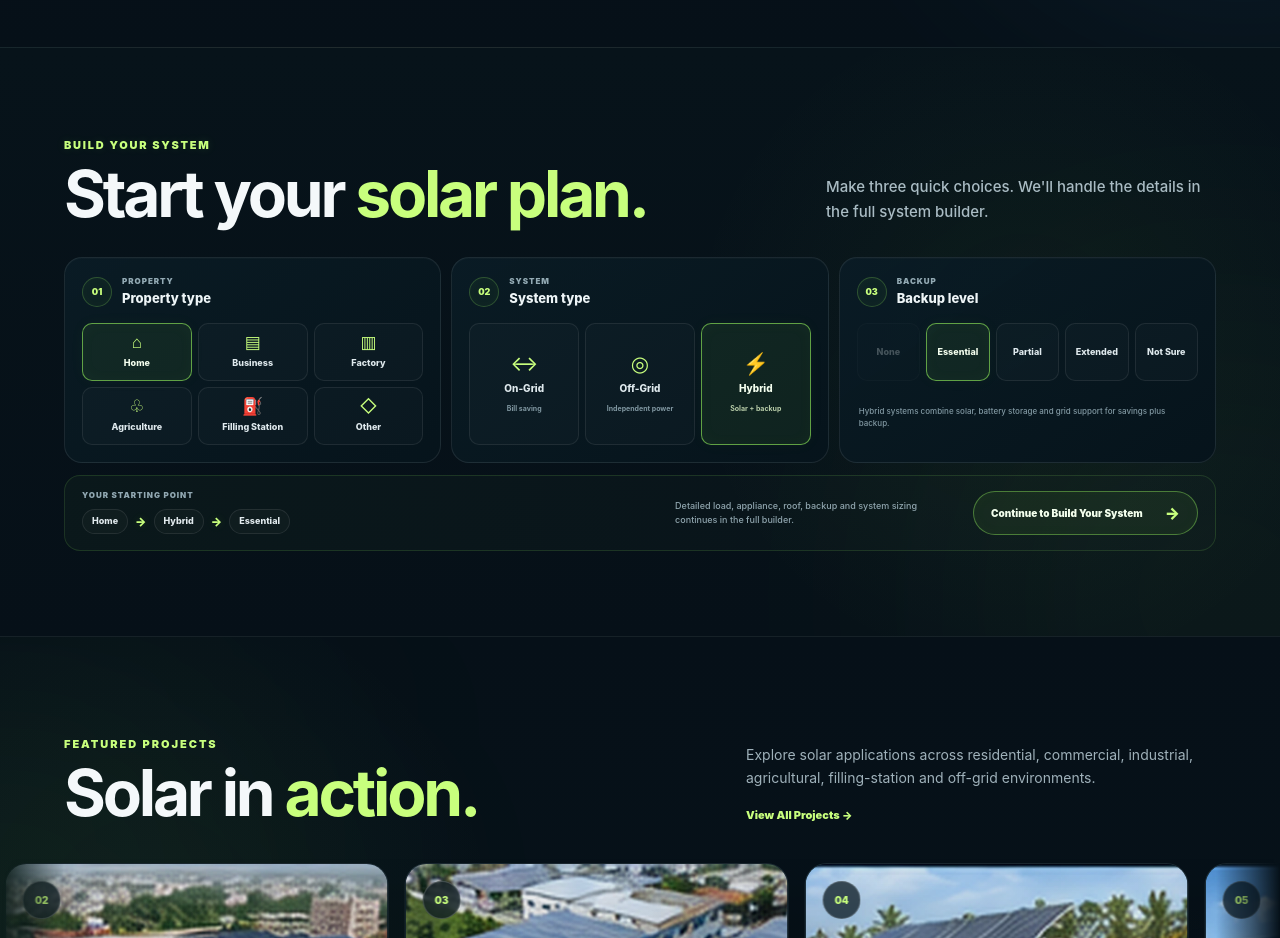
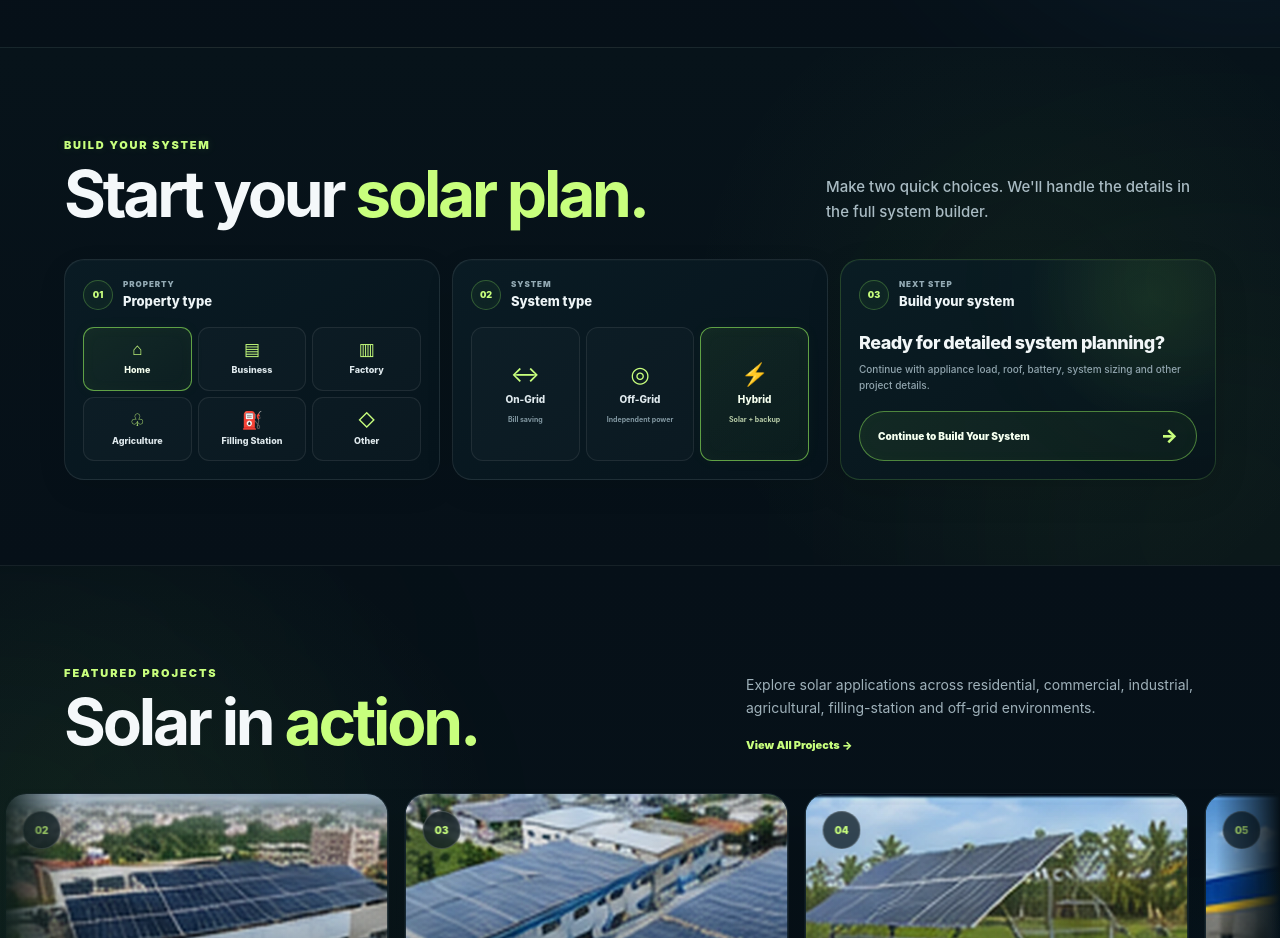
Before and after one commit to Sabrina-Sumona/Desh-solar-website-upgradation, a Next.js app: page / in a window 1280 px wide. Shown: the part 9160-10098 px from the top of the page. Built offline with nearby package versions, Linux system fonts and the light colour scheme.

Commit message:
refactor: simplify and polish mini system builder

```diff
--- a/src/components/home/MiniSystemBuilder.tsx
+++ b/src/components/home/MiniSystemBuilder.tsx
@@ -15,13 +15,6 @@ type SystemType =
   | "on-grid"
   | "off-grid"
   | "hybrid";
-
-type BackupType =
-  | "none"
-  | "essential"
-  | "partial"
-  | "extended"
-  | "unsure";
 
 const PROPERTY_OPTIONS = [
   {
@@ -77,29 +70,6 @@ const SYSTEM_OPTIONS = [
   },
 ];
 
-const BACKUP_OPTIONS = [
-  {
-    value: "none" as BackupType,
-    label: "None",
-  },
-  {
-    value: "essential" as BackupType,
-    label: "Essential",
-  },
-  {
-    value: "partial" as BackupType,
-    label: "Partial",
-  },
-  {
-    value: "extended" as BackupType,
-    label: "Extended",
-  },
-  {
-    value: "unsure" as BackupType,
-    label: "Not Sure",
-  },
-];
-
 export default function MiniSystemBuilder() {
   const [property, setProperty] =
     useState<PropertyType>("home");
@@ -107,95 +77,9 @@ export default function MiniSystemBuilder() {
   const [systemType, setSystemType] =
     useState<SystemType>("hybrid");
 
-  const [backup, setBackup] =
-    useState<BackupType>("essential");
-
-  const selectedProperty =
-    PROPERTY_OPTIONS.find(
-      (item) => item.value === property
-    ) ?? PROPERTY_OPTIONS[0];
-
-  const selectedSystem =
-    SYSTEM_OPTIONS.find(
-      (item) => item.value === systemType
-    ) ?? SYSTEM_OPTIONS[2];
-
-  const selectedBackup =
-    BACKUP_OPTIONS.find(
-      (item) => item.value === backup
-    ) ?? BACKUP_OPTIONS[1];
-
-  function handleSystemSelect(
-    nextSystem: SystemType
-  ) {
-    setSystemType(nextSystem);
-
-    /*
-     * Standard on-grid systems do not use
-     * battery backup.
-     */
-    if (nextSystem === "on-grid") {
-      setBackup("none");
-      return;
-    }
-
-    /*
-     * Off-grid and hybrid systems require
-     * battery/storage planning.
-     *
-     * If the previous selection was "None",
-     * move to Essential as the starting point.
-     */
-    if (
-      nextSystem === "off-grid" ||
-      nextSystem === "hybrid"
-    ) {
-      if (backup === "none") {
-        setBackup("essential");
-      }
-    }
-  }
-
-  function handleBackupSelect(
-    nextBackup: BackupType
-  ) {
-    /*
-     * On-grid:
-     * backup is not part of this system type.
-     */
-    if (systemType === "on-grid") {
-      if (nextBackup !== "none") {
-        return;
-      }
-    }
-
-    /*
-     * Off-grid and hybrid:
-     * battery backup is part of the system,
-     * so "None" is not available.
-     */
-    if (
-      (systemType === "off-grid" ||
-        systemType === "hybrid") &&
-      nextBackup === "none"
-    ) {
-      return;
-    }
-
-    setBackup(nextBackup);
-  }
-
-  const backupHint =
-    systemType === "on-grid"
-      ? "On-grid systems focus on bill saving and normally do not provide battery backup during a grid outage."
-      : systemType === "off-grid"
-        ? "Off-grid systems operate independently from the utility grid and require battery storage."
-        : "Hybrid systems combine solar, battery storage and grid support for savings plus backup.";
-
   const builderHref =
     `/build-your-system?property=${property}` +
-    `&systemType=${systemType}` +
-    `&backup=${backup}`;
+    `&systemType=${systemType}`;
 
   return (
     <section
@@ -222,16 +106,16 @@ export default function MiniSystemBuilder() {
           </div>
 
           <p>
-            Make three quick choices.
+            Make two quick choices.
             We&apos;ll handle the details
             in the full system builder.
           </p>
         </div>
 
-        {/* OPTIONS */}
+        {/* MAIN BUILDER */}
 
         <div className="miniBuilderSteps">
-          {/* PROPERTY */}
+          {/* PROPERTY TYPE */}
 
           <div className="miniBuilderStep">
             <div className="miniBuilderStepHeader">
@@ -317,7 +201,7 @@ export default function MiniSystemBuilder() {
                         : ""
                     }`}
                     onClick={() =>
-                      handleSystemSelect(
+                      setSystemType(
                         option.value
                       )
                     }
@@ -345,9 +229,9 @@ export default function MiniSystemBuilder() {
             </div>
           </div>
 
-          {/* BACKUP */}
+          {/* NEXT STEP */}
 
-          <div className="miniBuilderStep">
+          <div className="miniBuilderStep miniBuilderContinueStep">
             <div className="miniBuilderStepHeader">
               <span>
                 03
@@ -355,108 +239,29 @@ export default function MiniSystemBuilder() {
 
               <div>
                 <small>
-                  BACKUP
+                  NEXT STEP
                 </small>
 
                 <strong>
-                  Backup level
+                  Build your system
                 </strong>
               </div>
             </div>
 
-            <div className="miniBuilderOptions miniBuilderBackupOptions">
-              {BACKUP_OPTIONS.map(
-                (option) => {
-                  const disabled =
-                    systemType ===
-                    "on-grid"
-                      ? option.value !==
-                        "none"
-                      : option.value ===
-                        "none";
+            <div className="miniBuilderContinueContent">
+              <div>
+                <h3>
+                  Ready for detailed
+                  system planning?
+                </h3>
 
-                  return (
-                    <button
-                      key={option.value}
-                      type="button"
-                      disabled={
-                        disabled
-                      }
-                      className={`miniBuilderOption miniBuilderTextOption ${
-                        backup ===
-                        option.value
-                          ? "active"
-                          : ""
-                      }`}
-                      onClick={() =>
-                        handleBackupSelect(
-                          option.value
-                        )
-                      }
-                      aria-pressed={
-                        backup ===
-                        option.value
-                      }
-                    >
-                      <strong>
-                        {
-                          option.label
-                        }
-                      </strong>
-                    </button>
-                  );
-                }
-              )}
-            </div>
-
-            <p className="miniBuilderBackupHint">
-              {backupHint}
+                <p>
+                  Continue with appliance
+                  load, roof, battery,
+                  system sizing and other
+                  project details.
                 </p>
               </div>
-        </div>
-
-        {/* RESULT / CTA */}
-
-        <div className="miniBuilderFooter">
-          <div className="miniBuilderSelection">
-            <small>
-              YOUR STARTING POINT
-            </small>
-
-            <div>
-              <span>
-                {
-                  selectedProperty.label
-                }
-              </span>
-
-              <b>
-                →
-              </b>
-
-              <span>
-                {
-                  selectedSystem.label
-                }
-              </span>
-
-              <b>
-                →
-              </b>
-
-              <span>
-                {selectedBackup.label}
-              </span>
-            </div>
-          </div>
-
-          <div className="miniBuilderAction">
-            <p>
-              Detailed load, appliance,
-              roof, backup and system
-              sizing continues in the full
-              builder.
-            </p>
 
               <Link
                 href={builderHref}
@@ -471,6 +276,7 @@ export default function MiniSystemBuilder() {
             </div>
           </div>
         </div>
+      </div>
     </section>
   );
 }
--- a/src/styles/home-mini-system-builder.css
+++ b/src/styles/home-mini-system-builder.css
@@ -53,11 +53,7 @@
   position: relative;
   z-index: 2;
 
-  width:
-    min(
-      1500px,
-      100%
-    );
+  width: min(1500px, 100%);
 
   margin: 0 auto;
 }
@@ -75,7 +71,7 @@
 
   gap: 60px;
 
-  margin-bottom: 32px;
+  margin-bottom: 34px;
 }
 
 .miniSystemBuilderEyebrow {
@@ -128,7 +124,7 @@
 }
 
 /* =========================================================
-   STEPS
+   MAIN BUILDER CARDS
    ========================================================= */
 
 .miniBuilderSteps {
@@ -142,36 +138,42 @@
 
   align-items: stretch;
 
-  gap: 10px;
+  gap: 12px;
 }
 
 .miniBuilderStep {
+  position: relative;
+
   display: flex;
 
   flex-direction: column;
 
   min-width: 0;
 
-  min-height: 198px;
+  min-height: 214px;
 
-  padding: 17px;
+  padding: 18px;
+
+  overflow: hidden;
 
   border:
     1px solid
-    rgba(255, 255, 255, 0.085);
+    rgba(255, 255, 255, 0.09);
 
-  border-radius: 18px;
+  border-radius: 20px;
 
   background:
     linear-gradient(
       145deg,
-      rgba(10, 28, 37, 0.96),
-      rgba(6, 20, 28, 0.98)
+      rgba(10, 28, 37, 0.97),
+      rgba(6, 20, 28, 0.99)
     );
 
   box-shadow:
     inset 0 1px 0
-    rgba(255, 255, 255, 0.018);
+      rgba(255, 255, 255, 0.018),
+    0 10px 30px
+      rgba(0, 0, 0, 0.08);
 }
 
 /* =========================================================
@@ -179,6 +181,9 @@
    ========================================================= */
 
 .miniBuilderStepHeader {
+  position: relative;
+  z-index: 2;
+
   display: flex;
 
   align-items: center;
@@ -189,7 +194,7 @@
 
   gap: 10px;
 
-  margin-bottom: 14px;
+  margin-bottom: 15px;
 }
 
 .miniBuilderStepHeader > span {
@@ -204,18 +209,18 @@
 
   border:
     1px solid
-    rgba(145, 239, 91, 0.24);
+    rgba(145, 239, 91, 0.28);
 
   border-radius: 50%;
 
   color: var(--green-2);
 
   background:
-    rgba(145, 239, 91, 0.04);
+    rgba(145, 239, 91, 0.045);
 
   box-shadow:
     inset 0 0 12px
-    rgba(145, 239, 91, 0.025);
+      rgba(145, 239, 91, 0.025);
 
   font-size: 9px;
   font-weight: 900;
@@ -250,7 +255,7 @@
 }
 
 /* =========================================================
-   OPTIONS
+   SHARED OPTIONS
    ========================================================= */
 
 .miniBuilderOptions {
@@ -280,7 +285,7 @@
     1px solid
     rgba(255, 255, 255, 0.08);
 
-  border-radius: 10px;
+  border-radius: 11px;
 
   color: #b5c5cb;
 
@@ -294,12 +299,12 @@
     border-color 0.2s ease,
     background 0.2s ease,
     color 0.2s ease,
-    box-shadow 0.2s ease,
-    opacity 0.2s ease;
+    box-shadow 0.2s ease;
 }
 
 .miniBuilderOption:hover {
-  transform: translateY(-2px);
+  transform:
+    translateY(-2px);
 
   border-color:
     rgba(145, 239, 91, 0.28);
@@ -311,7 +316,7 @@
 
   box-shadow:
     0 8px 20px
-    rgba(0, 0, 0, 0.12);
+      rgba(0, 0, 0, 0.12);
 }
 
 .miniBuilderOption.active {
@@ -321,37 +326,17 @@
   color: #f3ffe9;
 
   background:
-    rgba(145, 239, 91, 0.07);
+    linear-gradient(
+      145deg,
+      rgba(145, 239, 91, 0.075),
+      rgba(145, 239, 91, 0.035)
+    );
 
   box-shadow:
     inset 0 0 16px
-    rgba(145, 239, 91, 0.03),
+      rgba(145, 239, 91, 0.03),
     0 0 16px
-    rgba(145, 239, 91, 0.035);
-}
-
-.miniBuilderOption:disabled {
-  opacity: 0.28;
-
-  cursor: not-allowed;
-
-  transform: none;
-
-  box-shadow: none;
-}
-
-.miniBuilderOption:disabled:hover {
-  transform: none;
-
-  border-color:
-    rgba(255, 255, 255, 0.08);
-
-  color: #b5c5cb;
-
-  background:
-    rgba(255, 255, 255, 0.018);
-
-  box-shadow: none;
+      rgba(145, 239, 91, 0.035);
 }
 
 .miniBuilderOption > span {
@@ -378,7 +363,7 @@
 }
 
 /* =========================================================
-   PROPERTY OPTIONS
+   PROPERTY TYPE
    ========================================================= */
 
 .miniBuilderPropertyOptions {
@@ -403,7 +388,7 @@
 }
 
 /* =========================================================
-   SYSTEM TYPE OPTIONS
+   SYSTEM TYPE
    ========================================================= */
 
 .miniBuilderSystemOptions {
@@ -421,16 +406,18 @@
 .miniBuilderSystemOption {
   height: 100%;
 
-  min-height: 118px;
+  min-height: 120px;
 
   gap: 8px;
 
   padding:
-    15px 10px;
+    16px 10px;
+
+  border-radius: 12px;
 }
 
 .miniBuilderSystemOption > span {
-  font-size: 21px;
+  font-size: 22px;
 }
 
 .miniBuilderSystemOption strong {
@@ -442,7 +429,7 @@
 
   margin-top: 1px;
 
-  color: #8198a2;
+  color: #8298a2;
 
   font-size: 7px;
   font-weight: 700;
@@ -464,201 +451,157 @@
 }
 
 /* =========================================================
-   BACKUP OPTIONS
+   CONTINUE / CTA CARD
    ========================================================= */
 
-.miniBuilderBackupOptions {
-  grid-template-columns:
-    repeat(
-      5,
-      minmax(0, 1fr)
+.miniBuilderContinueStep {
+  position: relative;
+
+  overflow: hidden;
+
+  border-color:
+    rgba(145, 239, 91, 0.18);
+
+  background:
+    radial-gradient(
+      circle at 82% 18%,
+      rgba(145, 239, 91, 0.08),
+      transparent 34%
+    ),
+    linear-gradient(
+      145deg,
+      rgba(10, 29, 36, 0.99),
+      rgba(7, 20, 27, 0.99)
     );
+
+  box-shadow:
+    inset 0 1px 0
+      rgba(255, 255, 255, 0.025),
+    0 12px 35px
+      rgba(0, 0, 0, 0.12);
 }
 
-.miniBuilderTextOption {
-  min-height: 58px;
+.miniBuilderContinueStep::after {
+  content: "";
+
+  position: absolute;
+
+  top: -90px;
+  right: -80px;
+
+  width: 220px;
+  height: 220px;
+
+  border-radius: 50%;
+
+  background:
+    rgba(145, 239, 91, 0.055);
+
+  filter: blur(70px);
+
+  pointer-events: none;
 }
 
-.miniBuilderBackupHint {
+.miniBuilderContinueContent {
+  position: relative;
+  z-index: 2;
+
   display: flex;
-
-  align-items: center;
 
   flex: 1;
 
-  min-height: 42px;
+  flex-direction: column;
 
-  margin:
-    8px 2px
-    0;
-
-  color: #8198a2;
-
-  font-size: 8px;
-  font-weight: 500;
-
-  line-height: 1.5;
-}
-
-/* =========================================================
-   FOOTER
-   ========================================================= */
-
-.miniBuilderFooter {
-  display: grid;
-
-  grid-template-columns:
-    minmax(0, 1fr)
-    auto;
-
-  align-items: center;
-
-  gap: 30px;
-
-  margin-top: 12px;
-
-  padding:
-    15px 17px;
-
-  border:
-    1px solid
-    rgba(145, 239, 91, 0.14);
-
-  border-radius: 16px;
-
-  background:
-    linear-gradient(
-      90deg,
-      rgba(145, 239, 91, 0.035),
-      rgba(255, 255, 255, 0.012)
-    );
-}
-
-/* =========================================================
-   SELECTED SUMMARY
-   ========================================================= */
-
-.miniBuilderSelection {
-  min-width: 0;
-}
-
-.miniBuilderSelection small {
-  display: block;
-
-  margin-bottom: 8px;
-
-  color: #91a8b2;
-
-  font-size: 8px;
-  font-weight: 900;
-
-  line-height: 1.2;
-
-  letter-spacing: 0.12em;
-
-  text-transform: uppercase;
-}
-
-.miniBuilderSelection > div {
-  display: flex;
-
-  align-items: center;
-
-  flex-wrap: wrap;
-
-  gap: 7px;
-}
-
-.miniBuilderSelection span {
-  padding:
-    6px 9px;
-
-  border:
-    1px solid
-    rgba(255, 255, 255, 0.085);
-
-  border-radius: 999px;
-
-  color: #e2ebee;
-
-  background:
-    rgba(255, 255, 255, 0.025);
-
-  font-size: 9px;
-  font-weight: 800;
-
-  line-height: 1.2;
-}
-
-.miniBuilderSelection b {
-  color: var(--green-2);
-
-  font-size: 12px;
-  font-weight: 900;
-
-  text-shadow:
-    0 0 8px
-    rgba(145, 239, 91, 0.16);
-}
-
-/* =========================================================
-   CTA
-   ========================================================= */
-
-.miniBuilderAction {
-  display: flex;
-
-  align-items: center;
-
-  justify-self: end;
+  justify-content: space-between;
 
   gap: 18px;
 }
 
-.miniBuilderAction p {
-  width: 280px;
+.miniBuilderContinueContent > div {
+  max-width: 100%;
+}
 
-  max-width: 280px;
+.miniBuilderContinueContent h3 {
+  max-width: 390px;
 
-  margin: 0;
+  margin:
+    6px 0
+    0;
 
-  color: #90a5ae;
+  color: #f2f7f8;
 
-  font-size: 9px;
+  font-size:
+    clamp(
+      18px,
+      1.3vw,
+      22px
+    );
+
+  font-weight: 850;
+
+  line-height: 1.1;
+
+  letter-spacing: -0.03em;
+}
+
+.miniBuilderContinueContent p {
+  max-width: 430px;
+
+  margin:
+    9px 0
+    0;
+
+  color: #91a5ae;
+
+  font-size: 10px;
   font-weight: 500;
 
-  line-height: 1.55;
+  line-height: 1.6;
 }
 
+/* =========================================================
+   MAIN CONTINUE BUTTON
+   ========================================================= */
+
 .miniBuilderContinue {
-  min-height: 44px;
+  width: 100%;
+
+  min-height: 50px;
 
   display: inline-flex;
 
   align-items: center;
 
+  justify-content: space-between;
+
   gap: 22px;
 
   padding:
-    0 17px;
+    0 18px;
 
   border:
     1px solid
-    rgba(145, 239, 91, 0.42);
+    rgba(145, 239, 91, 0.48);
 
   border-radius: 999px;
 
-  color: #f3ffed;
+  color: #f5ffef;
 
   background:
-    rgba(145, 239, 91, 0.065);
+    linear-gradient(
+      90deg,
+      rgba(145, 239, 91, 0.075),
+      rgba(145, 239, 91, 0.045)
+    );
 
   box-shadow:
     inset 0 0 16px
-    rgba(145, 239, 91, 0.025);
+      rgba(145, 239, 91, 0.025);
 
   font-size: 10px;
   font-weight: 900;
+
+  line-height: 1.3;
 
   white-space: nowrap;
 
@@ -670,27 +613,42 @@
 }
 
 .miniBuilderContinue:hover {
-  transform: translateY(-2px);
+  transform:
+    translateY(-2px);
 
   border-color:
-    rgba(145, 239, 91, 0.72);
+    rgba(145, 239, 91, 0.8);
 
   background:
-    rgba(145, 239, 91, 0.11);
+    linear-gradient(
+      90deg,
+      rgba(145, 239, 91, 0.13),
+      rgba(145, 239, 91, 0.07)
+    );
 
   box-shadow:
-    0 0 20px
-    rgba(145, 239, 91, 0.06);
+    0 0 22px
+      rgba(145, 239, 91, 0.07);
 }
 
 .miniBuilderContinue span {
   color: var(--green-2);
 
-  font-size: 16px;
+  font-size: 18px;
+
+  line-height: 1;
+
+  transition:
+    transform 0.2s ease;
+}
+
+.miniBuilderContinue:hover span {
+  transform:
+    translateX(3px);
 }
 
 /* =========================================================
-   LAPTOP / STACKED CARDS
+   LAPTOP
    ========================================================= */
 
 @media (max-width: 1200px) {
@@ -727,13 +685,27 @@
   }
 
   .miniBuilderSystemOption {
-    min-height: 72px;
+    min-height: 76px;
 
     height: auto;
   }
 
-  .miniBuilderBackupHint {
-    min-height: 0;
+  .miniBuilderContinueContent {
+    flex-direction: row;
+
+    align-items: flex-end;
+
+    gap: 28px;
+  }
+
+  .miniBuilderContinueContent > div {
+    flex: 1;
+  }
+
+  .miniBuilderContinue {
+    width: auto;
+
+    min-width: 280px;
   }
 }
 
@@ -752,22 +724,16 @@
     margin-top: 18px;
   }
 
-  .miniBuilderFooter {
-    grid-template-columns:
-      1fr;
+  .miniBuilderContinueContent {
+    flex-direction: column;
+
+    align-items: stretch;
   }
 
-  .miniBuilderAction {
-    justify-self: stretch;
+  .miniBuilderContinue {
+    width: 100%;
 
-    justify-content:
-      space-between;
-  }
-
-  .miniBuilderAction p {
-    width: auto;
-
-    max-width: 350px;
+    min-width: 0;
   }
 }
 
@@ -782,6 +748,10 @@
       65px;
   }
 
+  .miniSystemBuilderHeader {
+    margin-bottom: 28px;
+  }
+
   .miniSystemBuilderHeader h2 {
     font-size:
       clamp(
@@ -793,6 +763,16 @@
 
   .miniSystemBuilderHeader > p {
     font-size: 14px;
+  }
+
+  .miniBuilderSteps {
+    gap: 10px;
+  }
+
+  .miniBuilderStep {
+    padding: 16px;
+
+    border-radius: 18px;
   }
 
   .miniBuilderPropertyOptions {
@@ -811,33 +791,13 @@
       );
   }
 
-  .miniBuilderBackupOptions {
-    grid-template-columns:
-      repeat(
-        2,
-        minmax(0, 1fr)
-      );
-  }
-
-  .miniBuilderStepHeader small {
-    font-size: 8px;
-  }
-
-  .miniBuilderStepHeader strong {
-    font-size: 13px;
-  }
-
-  .miniBuilderOption strong {
-    font-size: 10px;
-  }
-
   .miniBuilderSystemOption {
-    min-height: 72px;
+    min-height: 76px;
 
     height: auto;
 
     padding:
-      9px 5px;
+      10px 5px;
   }
 
   .miniBuilderSystemOption > span {
@@ -852,37 +812,16 @@
     font-size: 6.5px;
   }
 
-  .miniBuilderBackupHint {
-    font-size: 8px;
+  .miniBuilderContinueContent h3 {
+    font-size: 20px;
   }
 
-  .miniBuilderSelection small {
-    font-size: 8px;
-  }
-
-  .miniBuilderSelection span {
-    font-size: 9px;
-  }
-
-  .miniBuilderAction {
-    display: block;
-  }
-
-  .miniBuilderAction p {
-    width: auto;
-
-    max-width: 100%;
-
-    margin-bottom: 12px;
-
+  .miniBuilderContinueContent p {
     font-size: 10px;
   }
 
   .miniBuilderContinue {
-    width: 100%;
-
-    justify-content:
-      space-between;
+    min-height: 48px;
 
     font-size: 10px;
   }
@@ -904,14 +843,17 @@
   }
 
   .miniBuilderSystemOption {
-    min-height: 58px;
+    min-height: 62px;
 
     height: auto;
   }
 
-  .miniBuilderBackupOptions {
-    grid-template-columns:
-      1fr;
+  .miniBuilderContinue {
+    min-width: 0;
+
+    white-space: normal;
+
+    line-height: 1.3;
   }
 }
 
@@ -921,7 +863,8 @@
 
 @media (prefers-reduced-motion: reduce) {
   .miniBuilderOption,
-  .miniBuilderContinue {
+  .miniBuilderContinue,
+  .miniBuilderContinue span {
     transition: none;
   }
 }
```
Lines whose indentation alone changed are shown as unchanged.
